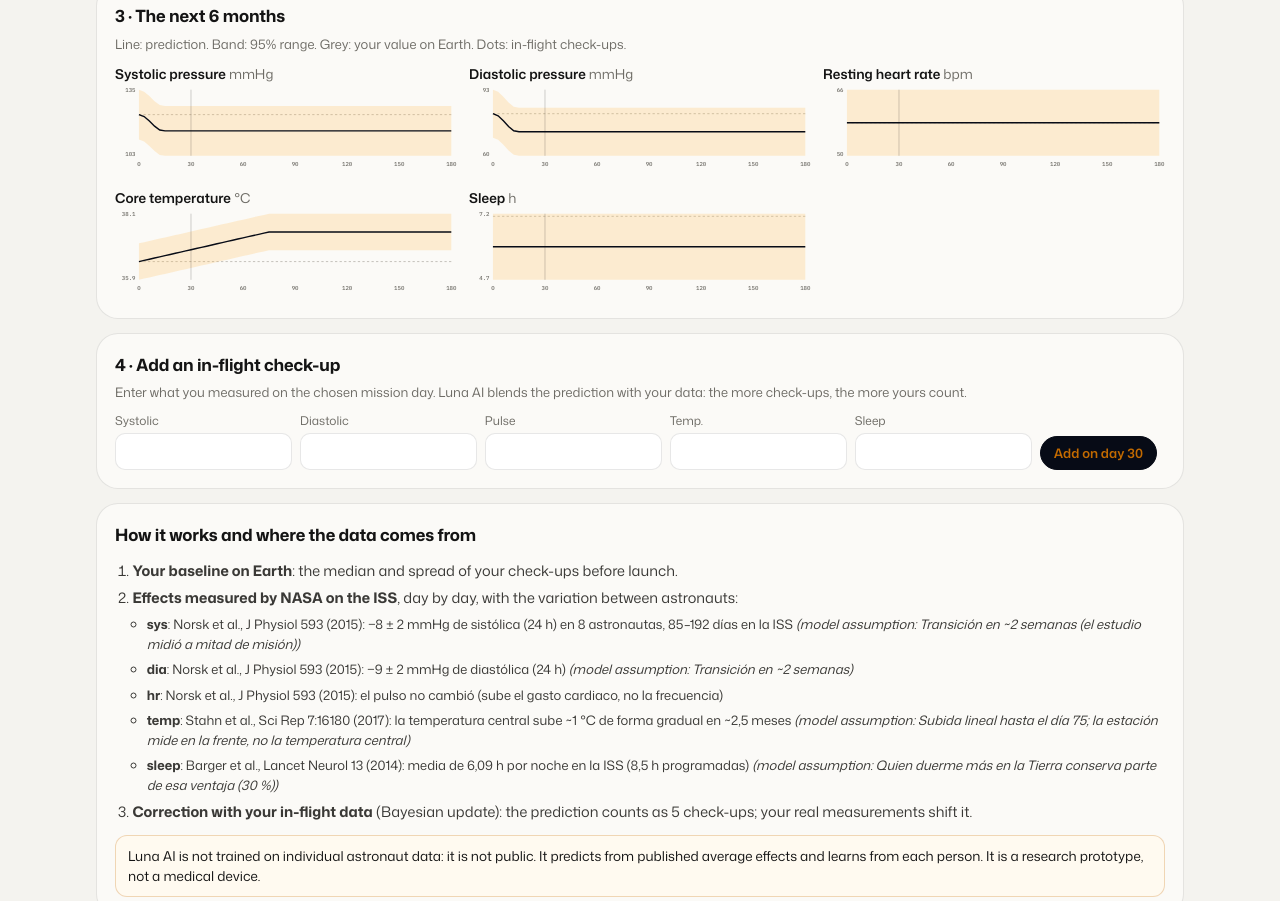
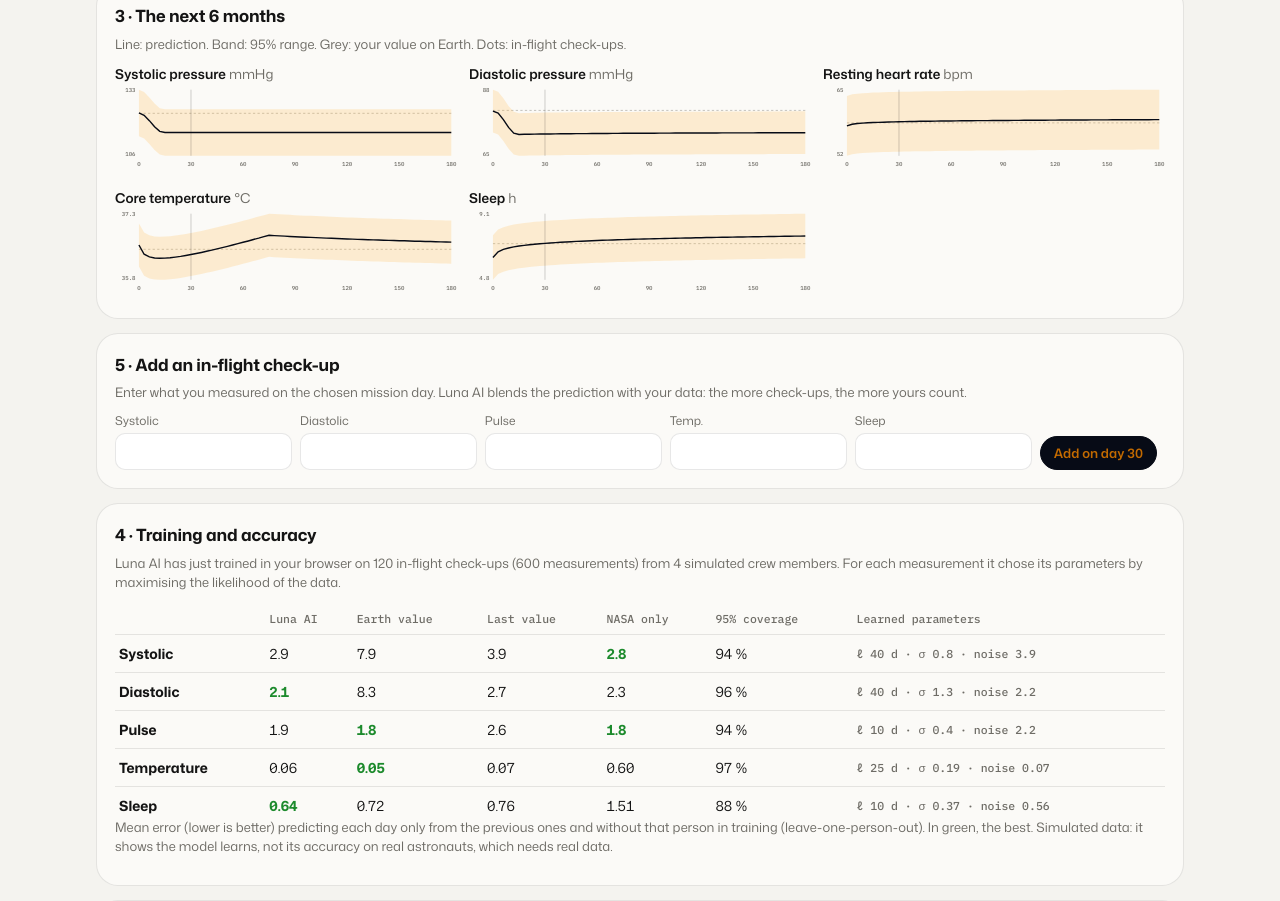
Before and after one commit to Gonzalo2010/xpaze, a website built with Vite: page luna/index.html in a window 1280 px wide. Shown: the part 747-1648 px from the top of the page. Built offline with nearby package versions, Linux system fonts and the light colour scheme.

Commit message:
Luna AI, modelo de aprendizaje de verdad: proceso gaussiano por astronauta, corrección aprendida de la tripulación (ridge), hiperparámetros por máxima verosimilitud y backtest dejando una persona fuera, entrenado en el navegador y con su tabla de precisión en /luna

```diff
--- /dev/null
+++ b/src/app/luna.js
@@ -0,0 +1,177 @@
+// Luna AI · modelo de aprendizaje: proceso gaussiano por astronauta con media a priori aprendida.
+//
+//   valor(persona, día) = Tierra(persona) + NASA(día) + g(día) + f_persona(día) + ruido
+//
+//   · Tierra(persona): mediana de sus chequeos antes del despegue.
+//   · NASA(día):       efecto medio publicado (src/app/adapt.js, con sus fuentes).
+//   · g(día):          corrección de la tripulación, aprendida con regresión ridge sobre
+//                      todos los chequeos en vuelo de los demás (aprendizaje conjunto).
+//   · f_persona(día):  proceso gaussiano (núcleo exponencial cuadrático) sobre los residuos de
+//                      cada persona: aprende SU curva de adaptación y da la incertidumbre.
+//   · Hiperparámetros (escala temporal ℓ, amplitud σf, ruido σn) ajustados maximizando la
+//     verosimilitud marginal de los datos de toda la tripulación (Bayes empírico).
+//
+// La evaluación (backtest) predice cada día solo con los días anteriores y compara con tres
+// métodos sencillos. Con datos simulados el resultado demuestra que el modelo funciona, no que
+// acierte con astronautas reales: eso exige datos reales, que no son públicos.
+
+import { EFFECTS } from './adapt.js';
+
+export const METRICS = ['sys', 'dia', 'hr', 'temp', 'sleep'];
+export const GET = { sys: (e) => e.bp?.sys, dia: (e) => e.bp?.dia, hr: (e) => e.bpm, temp: (e) => e.temp, sleep: (e) => e.mind?.sleep };
+
+const median = (a) => { const s = a.filter(Number.isFinite).sort((x, y) => x - y); const m = s.length >> 1; return s.length ? (s.length % 2 ? s[m] : (s[m - 1] + s[m]) / 2) : null; };
+const mad = (a, m) => (median(a.filter(Number.isFinite).map((x) => Math.abs(x - m))) || 0) * 1.4826;
+
+/** Efecto medio publicado por la NASA el día d (sueño: hacia ~6,1 h). */
+export function nasaEffect(k, d, earth) {
+  const E = EFFECTS[k];
+  if (!E) return 0;
+  if (E.target != null) return Math.min(earth, E.target + (earth - 7.5) * 0.3) - earth;
+  return E.delta(d);
+}
+
+/* --------------------------------------------------------- álgebra mínima -- */
+function cholesky(A) {
+  const n = A.length, L = A.map(() => new Float64Array(n));
+  for (let i = 0; i < n; i++) for (let j = 0; j <= i; j++) {
+    let s = A[i][j];
+    for (let k = 0; k < j; k++) s -= L[i][k] * L[j][k];
+    if (i === j) { if (s <= 0) return null; L[i][i] = Math.sqrt(s); } else L[i][j] = s / L[j][j];
+  }
+  return L;
+}
+function solveChol(L, b) { // (L Lᵀ) x = b
+  const n = L.length, y = new Float64Array(n), x = new Float64Array(n);
+  for (let i = 0; i < n; i++) { let s = b[i]; for (let k = 0; k < i; k++) s -= L[i][k] * y[k]; y[i] = s / L[i][i]; }
+  for (let i = n - 1; i >= 0; i--) { let s = y[i]; for (let k = i + 1; k < n; k++) s -= L[k][i] * x[k]; x[i] = s / L[i][i]; }
+  return x;
+}
+const kern = (a, b, h) => h.sf2 * Math.exp(-((a - b) ** 2) / (2 * h.l * h.l));
+
+/* ------------------------------------------------- corrección de tripulación -- */
+// g(d) = w0 + w1·log(1+d), ridge hacia 0: si los datos no la justifican, manda la NASA.
+function fitPopulation(points, lambda = 4) {
+  if (points.length < 4) return { w0: 0, w1: 0, n: points.length };
+  let a = lambda, b = 0, c = lambda, u = 0, v = 0; // [Σ1+λ, Σx; Σx, Σx²+λ] w = [Σy, Σxy]
+  for (const { d, r } of points) { const x = Math.log1p(d); a += 1; b += x; c += x * x; u += r; v += x * r; }
+  const det = a * c - b * b;
+  return { w0: (c * u - b * v) / det, w1: (a * v - b * u) / det, n: points.length };
+}
+const popEffect = (g, d) => g.w0 + g.w1 * Math.log1p(d);
+
+/* ---------------------------------------------------------- verosimilitud -- */
+function logML(series, h) { // series: [{ d: [...], r: [...] }] residuos por persona
+  let total = 0;
+  for (const s of series) {
+    const n = s.d.length; if (!n) continue;
+    const K = s.d.map((a, i) => s.d.map((b, j) => kern(a, b, h) + (i === j ? h.sn2 : 0)));
+    const L = cholesky(K); if (!L) return -Infinity;
+    const al = solveChol(L, s.r);
+    let quad = 0, logdet = 0;
+    for (let i = 0; i < n; i++) { quad += s.r[i] * al[i]; logdet += Math.log(L[i][i]); }
+    total += -0.5 * quad - logdet - 0.5 * n * Math.log(2 * Math.PI);
+  }
+  return total;
+}
+
+/**
+ * Entrena Luna AI con la tripulación: crew = [{ id, pre: [chequeos en Tierra], flight: [{ day, ...chequeo }] }].
+ * Devuelve, por medida, la corrección de tripulación y los hiperparámetros aprendidos.
+ */
+export function train(crew) {
+  const model = { metrics: {}, nTrain: 0 };
+  for (const k of METRICS) {
+    const people = crew.map((p) => {
+      const pre = p.pre.map(GET[k]).filter(Number.isFinite);
+      const earth = median(pre);
+      const pts = (p.flight || []).map((e) => ({ d: e.day, y: GET[k](e) })).filter((x) => Number.isFinite(x.y) && Number.isFinite(x.d));
+      return { earth, sdEarth: mad(pre, earth), pts };
+    }).filter((p) => p.earth != null);
+    const resid = people.flatMap((p) => p.pts.map(({ d, y }) => ({ d, r: y - p.earth - nasaEffect(k, d, p.earth) })));
+    const g = fitPopulation(resid);
+    const series = people.map((p) => ({ d: p.pts.map((x) => x.d), r: p.pts.map(({ d, y }) => y - p.earth - nasaEffect(k, d, p.earth) - popEffect(g, d)) }));
+    // escala de la medida: guía la rejilla de búsqueda
+    const scale = Math.max(1e-3, median(people.map((p) => p.sdEarth || 0).filter((x) => x > 0)) || (k === 'temp' ? 0.1 : k === 'sleep' ? 0.4 : 3));
+    let best = null;
+    for (const l of [3, 6, 10, 15, 25, 40, 70]) for (const fs of [0.3, 0.6, 1, 1.6, 2.5]) for (const ns of [0.4, 0.7, 1, 1.5]) {
+      const h = { l, sf2: (fs * scale) ** 2, sn2: (ns * scale) ** 2 };
+      const ll = logML(series, h);
+      if (!best || ll > best.ll) best = { ...h, ll };
+    }
+    model.metrics[k] = { g, h: best, scale, nObs: resid.length, nPeople: people.length };
+    model.nTrain += resid.length;
+  }
+  return model;
+}
+
+/**
+ * Predice para una persona el día `day`, dados sus chequeos en Tierra y en vuelo (solo los de antes).
+ * Devuelve por medida: { earth, prior, mean, sd, lo, hi }.
+ */
+export function forecast(model, pre, flight, day) {
+  const out = {};
+  for (const k of METRICS) {
+    const M = model.metrics[k]; if (!M) continue;
+    const preV = pre.map(GET[k]).filter(Number.isFinite); if (!preV.length) continue;
+    const earth = median(preV);
+    const mean0 = (d) => earth + nasaEffect(k, d, earth) + popEffect(M.g, d);
+    const pts = flight.map((e) => ({ d: e.day, y: GET[k](e) })).filter((x) => Number.isFinite(x.y) && x.d <= day);
+    const h = M.h, prior = mean0(day);
+    // incertidumbre a priori: variación entre astronautas (NASA) + amplitud aprendida
+    const sdPrior = Math.sqrt((EFFECTS[k]?.sd || 0) ** 2 * 0.25 + h.sf2);
+    let mean = prior, varr = sdPrior ** 2;
+    if (pts.length) {
+      const K = pts.map((a, i) => pts.map((b, j) => kern(a.d, b.d, h) + (i === j ? h.sn2 : 0)));
+      const L = cholesky(K);
+      if (L) {
+        const r = pts.map((p) => p.y - mean0(p.d));
+        const al = solveChol(L, r);
+        const ks = pts.map((p) => kern(day, p.d, h));
+        mean = prior + ks.reduce((s, v, i) => s + v * al[i], 0);
+        const v = solveChol(L, ks);
+        varr = Math.max(1e-6, h.sf2 - ks.reduce((s, x, i) => s + x * v[i], 0)) + (EFFECTS[k]?.sd || 0) ** 2 * 0.25 * Math.exp(-pts.length / 6);
+      }
+    }
+    const sd = Math.sqrt(varr + h.sn2); // intervalo para una medida nueva (incluye el ruido)
+    out[k] = { earth, prior, mean, sd, lo: mean - 1.96 * sd, hi: mean + 1.96 * sd, n: pts.length, unit: EFFECTS[k]?.unit };
+  }
+  return out;
+}
+
+/**
+ * Evaluación honesta: para cada tripulante, se entrena sin él (los demás) y se le predice cada
+ * día solo con sus días anteriores. Se compara con: valor en la Tierra, último valor visto y
+ * solo el efecto de la NASA. Devuelve por medida el error medio (MAE) y la cobertura del 95 %.
+ */
+export function backtest(crew, { minHistory = 3 } = {}) {
+  const acc = {};
+  for (const k of METRICS) acc[k] = { luna: [], earth: [], last: [], nasa: [], inside: 0, n: 0 };
+  crew.forEach((person, i) => {
+    const model = train(crew.filter((_, j) => j !== i));
+    const fl = (person.flight || []).slice().sort((a, b) => a.day - b.day);
+    for (let t = minHistory; t < fl.length; t++) {
+      const target = fl[t], past = fl.slice(0, t);
+      const f = forecast(model, person.pre, past, target.day);
+      for (const k of METRICS) {
+        const y = GET[k](target); const p = f[k];
+        if (!Number.isFinite(y) || !p) continue;
+        const lastV = [...past].reverse().map(GET[k]).find(Number.isFinite);
+        const A = acc[k];
+        A.luna.push(Math.abs(y - p.mean));
+        A.earth.push(Math.abs(y - p.earth));
+        A.nasa.push(Math.abs(y - (p.earth + nasaEffect(k, target.day, p.earth))));
+        if (Number.isFinite(lastV)) A.last.push(Math.abs(y - lastV));
+        if (y >= p.lo && y <= p.hi) A.inside++;
+        A.n++;
+      }
+    }
+  });
+  const mean = (a) => (a.length ? a.reduce((s, x) => s + x, 0) / a.length : null);
+  const res = {};
+  for (const k of METRICS) {
+    const A = acc[k]; if (!A.n) continue;
+    res[k] = { n: A.n, luna: mean(A.luna), earth: mean(A.earth), last: mean(A.last), nasa: mean(A.nasa), coverage: A.inside / A.n };
+  }
+  return res;
+}
--- a/src/app/story.js
+++ b/src/app/story.js
@@ -75,6 +75,16 @@ export function seedPreflight(uid, storyKey, now = Date.now()) {
     at: launch - (60 - i * 6) * DAY, phase: 'preflight',
     bpm: Math.round(b.hr + n(1.6)), bp: { sys: Math.round(b.sys + 8 + n(4)), dia: Math.round(b.dia + 9 + n(3)) },
     temp: Math.round((b.temp + n(0.08)) * 10) / 10, mind: { sleep: Math.round((7.1 + n(0.35)) * 2) / 2 },
+  }));
+}
+
+/** Tripulación simulada lista para entrenar Luna AI: chequeos en Tierra y en vuelo con su día de misión. */
+export function crewDataset(people, now = Date.now()) {
+  const launch = now - MISSION_DAY * DAY;
+  return people.map(({ uid, story, history }) => ({
+    id: uid,
+    pre: seedPreflight(uid, story, now),
+    flight: (history || seedStory(uid, story, now)).filter((e) => e.at >= launch).map((e) => ({ ...e, day: Math.round((e.at - launch) / DAY) })),
   }));
 }
 
--- a/src/luna/luna.css
+++ b/src/luna/luna.css
@@ -45,3 +45,8 @@ h1 { font-family: "Sora", var(--font); font-weight: 600; font-size: clamp(2.8rem
 .lwarn { margin: 12px 0 0; padding: 10px 12px; border-radius: 12px; background: #fffaf0; border: 1px solid rgba(194,106,0,.25); font-size: 13.5px; }
 .lfoot { text-align: center; color: var(--muted); font-size: 14px; padding-top: 10px; } .lfoot a { color: inherit; }
 @media (max-width: 860px) { .lg { grid-template-columns: 1fr; } .ladd { grid-template-columns: 1fr 1fr; } }
+
+.btwrap { overflow-x: auto; }
+.bt td, .bt th { white-space: nowrap; }
+.bt td.best { color: var(--green); font-weight: 700; }
+.bt td.hp { font: 500 11.5px var(--mono); color: var(--muted); }
--- a/src/luna/main.js
+++ b/src/luna/main.js
@@ -1,7 +1,15 @@
 // Luna AI: prueba del modelo de adaptación al espacio (src/app/adapt.js).
 import '../fonts.css';
 import './luna.css';
-import { predict, update, contextFor, EFFECTS } from '../app/adapt.js';
+import { contextFor, EFFECTS } from '../app/adapt.js';
+import { train, forecast, backtest, METRICS as LM } from '../app/luna.js';
+import { crewDataset } from '../app/story.js';
+
+// Luna AI se entrena al abrir la página con la tripulación simulada (4 personas, ~30 días en vuelo cada una)
+const CREW = crewDataset([['04A37F1C', 'vega'], ['045BE290', 'iker'], ['04C819D4', 'noa'], ['04E1663A', 'amara']].map(([uid, story]) => ({ uid, story })));
+const TRAINED = train(CREW);
+const N_CHECKS = CREW.reduce((s, p) => s + p.flight.length, 0);
+let BT = null;
 
 const q = new URLSearchParams(location.search);
 let lang = 'en';
@@ -33,9 +41,7 @@ function earthChecks() {
 }
 
 function model(day) {
-  const pre = earthChecks();
-  const flight = state.flight.filter((e) => e.day <= day);
-  return update(predict(pre, day), flight);
+  return forecast(TRAINED, earthChecks(), state.flight.filter((e) => e.day <= day), day);
 }
 
 function chart(k, unit, d) {
@@ -61,6 +67,17 @@ function chart(k, unit, d) {
   </svg>`;
 }
 const getter = (k) => ({ sys: (e) => e.bp?.sys, dia: (e) => e.bp?.dia, hr: (e) => e.bpm, temp: (e) => e.temp, sleep: (e) => e.mind?.sleep })[k];
+
+function btTable() {
+  if (!BT) return `<p class="lfine">${L('Evaluando…', 'Evaluating…')}</p>`;
+  const names = { sys: L('Sistólica', 'Systolic'), dia: L('Diastólica', 'Diastolic'), hr: L('Pulso', 'Pulse'), temp: L('Temperatura', 'Temperature'), sleep: L('Sueño', 'Sleep') };
+  const dec = { sys: 1, dia: 1, hr: 1, temp: 2, sleep: 2 };
+  const rows = LM.filter((k) => BT[k]).map((k) => { const r = BT[k], h = TRAINED.metrics[k].h; const best = Math.min(r.luna, r.earth, r.last, r.nasa);
+    const c = (v) => `<td class="${Math.abs(v - best) < 1e-9 ? 'best' : ''}">${f(v, dec[k])}</td>`;
+    return `<tr><th>${names[k]}</th>${c(r.luna)}${c(r.earth)}${c(r.last)}${c(r.nasa)}<td>${Math.round(r.coverage * 100)} %</td><td class="hp">ℓ ${h.l} d · σ ${f(Math.sqrt(h.sf2), dec[k])} · ${L('ruido', 'noise')} ${f(Math.sqrt(h.sn2), dec[k])}</td></tr>`; }).join('');
+  return `<div class="btwrap"><table class="lt2 bt"><thead><tr><th></th><th>Luna AI</th><th>${L('Valor en la Tierra', 'Earth value')}</th><th>${L('Último valor', 'Last value')}</th><th>${L('Solo NASA', 'NASA only')}</th><th>${L('Cobertura 95 %', '95% coverage')}</th><th>${L('Parámetros aprendidos', 'Learned parameters')}</th></tr></thead><tbody>${rows}</tbody></table></div>
+    <p class="lfine">${L('Error medio (cuanto menos, mejor) al predecir cada día solo con los anteriores y sin haber visto a esa persona al entrenar (validación dejando una persona fuera). En verde, el mejor. Datos simulados: demuestra que el modelo aprende, no su precisión con astronautas reales, que exige datos reales.', 'Mean error (lower is better) predicting each day only from the previous ones and without that person in training (leave-one-person-out). In green, the best. Simulated data: it shows the model learns, not its accuracy on real astronauts, which needs real data.')}</p>`;
+}
 
 function render() {
   const m = model(state.day);
@@ -95,10 +112,15 @@ function render() {
     <div class="lgrid">${METRICS.map(([k, n, u, d]) => (m[k] ? `<figure><figcaption>${n} <span>${u}</span></figcaption>${chart(k, u, d)}</figure>` : '')).join('')}</div>
   </section>
   <section class="lcard">
-    <h2>${L('4 · Añade un chequeo en vuelo', '4 · Add an in-flight check-up')}</h2>
+    <h2>${L('5 · Añade un chequeo en vuelo', '5 · Add an in-flight check-up')}</h2>
     <p class="lfine">${L('Escribe lo que has medido en el día de misión elegido. Luna AI mezcla la predicción con tus datos: cuantos más chequeos, más manda lo tuyo.', 'Enter what you measured on the chosen mission day. Luna AI blends the prediction with your data: the more check-ups, the more yours count.')}</p>
     <div class="ladd">${[['sys', L('Sistólica', 'Systolic')], ['dia', L('Diastólica', 'Diastolic')], ['hr', L('Pulso', 'Pulse')], ['temp', L('Temp.', 'Temp.')], ['sleep', L('Sueño', 'Sleep')]].map(([k, n]) => `<label><span>${n}</span><input type="number" step="any" data-o="${k}"/></label>`).join('')}
       <button class="lb" data-add>${L(`Añadir en el día ${state.day}`, `Add on day ${state.day}`)}</button>${state.flight.length ? `<button class="lb lb--g" data-clear>${L('Borrar chequeos', 'Clear check-ups')} (${state.flight.length})</button>` : ''}</div>
+  </section>
+  <section class="lcard ltrain">
+    <h2>${L('4 · Entrenamiento y precisión', '4 · Training and accuracy')}</h2>
+    <p class="lfine">${L(`Luna AI se acaba de entrenar en tu navegador con ${N_CHECKS} chequeos en vuelo (${TRAINED.nTrain} medidas) de 4 tripulantes simulados. Para cada medida ha elegido sus parámetros maximizando la verosimilitud de los datos.`, `Luna AI has just trained in your browser on ${N_CHECKS} in-flight check-ups (${TRAINED.nTrain} measurements) from 4 simulated crew members. For each measurement it chose its parameters by maximising the likelihood of the data.`)}</p>
+    <div id="bt">${btTable()}</div>
   </section>
   <section class="lcard lsrc">
     <h2>${L('Cómo funciona y de dónde salen los datos', 'How it works and where the data comes from')}</h2>
@@ -106,7 +128,8 @@ function render() {
       <li>${L('<b>Tu línea base en la Tierra</b>: la mediana y la variación de tus chequeos antes del despegue.', '<b>Your baseline on Earth</b>: the median and spread of your check-ups before launch.')}</li>
       <li>${L('<b>Efectos medidos por la NASA en la ISS</b>, día a día, con la variación entre astronautas:', '<b>Effects measured by NASA on the ISS</b>, day by day, with the variation between astronauts:')}
         <ul>${Object.entries(EFFECTS).map(([k, e]) => `<li><b>${k}</b>: ${e.source}${e.assumption ? ` <i>(${L('suposición del modelo', 'model assumption')}: ${e.assumption})</i>` : ''}</li>`).join('')}</ul></li>
-      <li>${L('<b>Corrección con tus datos en vuelo</b> (actualización bayesiana): la predicción vale como 5 chequeos; tus medidas reales la van desplazando.', '<b>Correction with your in-flight data</b> (Bayesian update): the prediction counts as 5 check-ups; your real measurements shift it.')}</li>
+      <li>${L('<b>Lo que aprende de la tripulación</b>: una corrección de la curva de la NASA ajustada con los chequeos en vuelo de todos (regresión con regularización). Por ejemplo, ha aprendido que la estación mide la temperatura en la frente y no sube como la central.', '<b>What it learns from the crew</b>: a correction to the NASA curve fitted on everyone’s in-flight check-ups (regularised regression). For example, it has learned that the station measures forehead temperature, which does not rise like core temperature.')}</li>
+      <li>${L('<b>Tu curva personal</b>: un proceso gaussiano aprende cómo te adaptas tú a partir de tus chequeos en vuelo y da la incertidumbre de cada predicción. Sus parámetros (escala de tiempo, amplitud y ruido) se aprenden maximizando la verosimilitud de los datos.', '<b>Your personal curve</b>: a Gaussian process learns how you adapt from your in-flight check-ups and gives the uncertainty of each prediction. Its parameters (time scale, amplitude and noise) are learned by maximising the likelihood of the data.')}</li>
     </ol>
     <p class="lwarn">${L('Luna AI no está entrenada con datos individuales de astronautas: no son públicos. Predice con los efectos medios publicados y aprende de cada persona. Es un prototipo de investigación, no un dispositivo médico.', 'Luna AI is not trained on individual astronaut data: it is not public. It predicts from published average effects and learns from each person. It is a research prototype, not a medical device.')}</p>
   </section>
@@ -130,3 +153,4 @@ function wire() {
 }
 document.documentElement.lang = lang;
 render();
+setTimeout(() => { BT = backtest(CREW); const el = document.getElementById('bt'); if (el) el.innerHTML = btTable(); }, 60);
```
Also changed, not shown: src/app/main.js (+11 -7 lines), tests/luna.test.js (added, +31 -0 lines).
